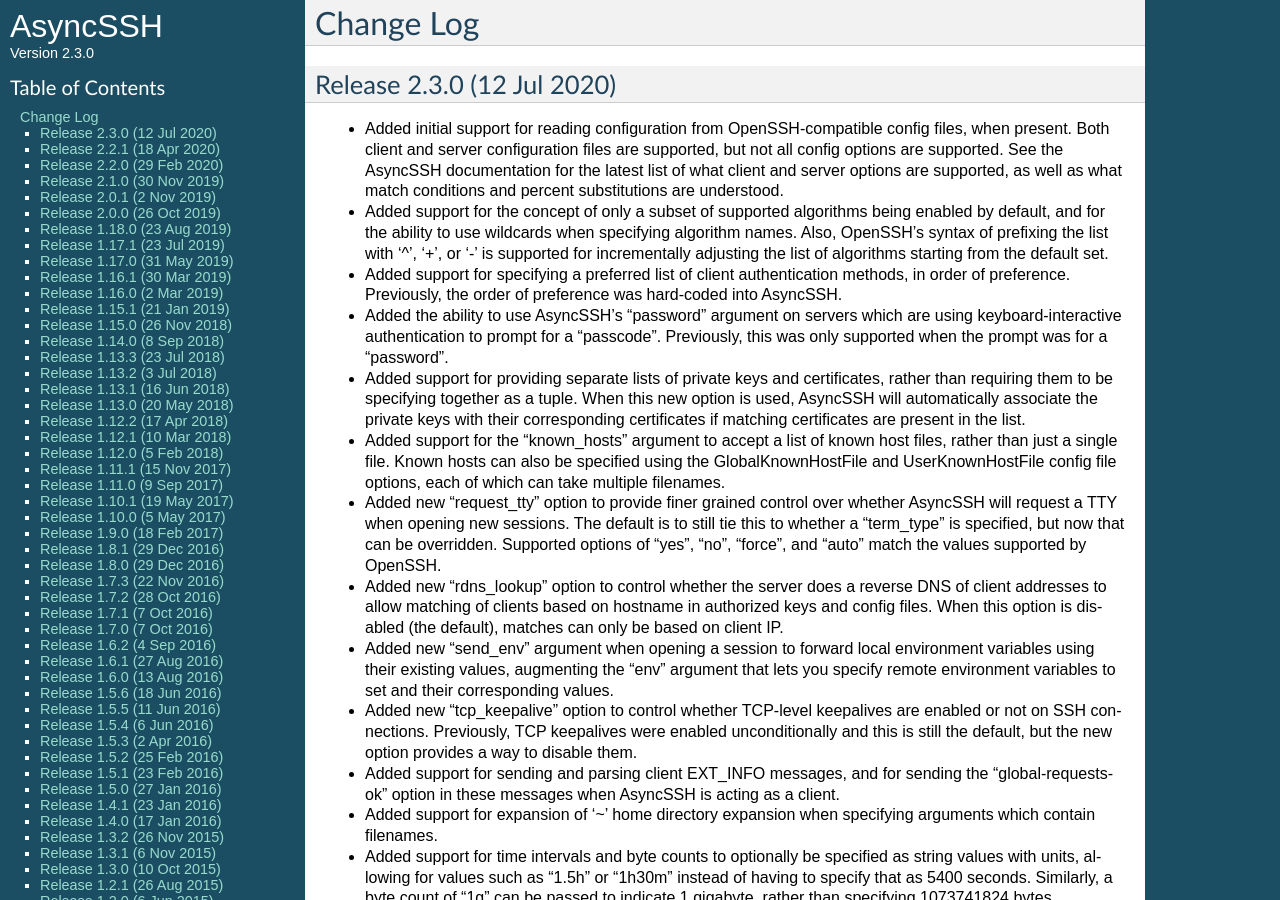
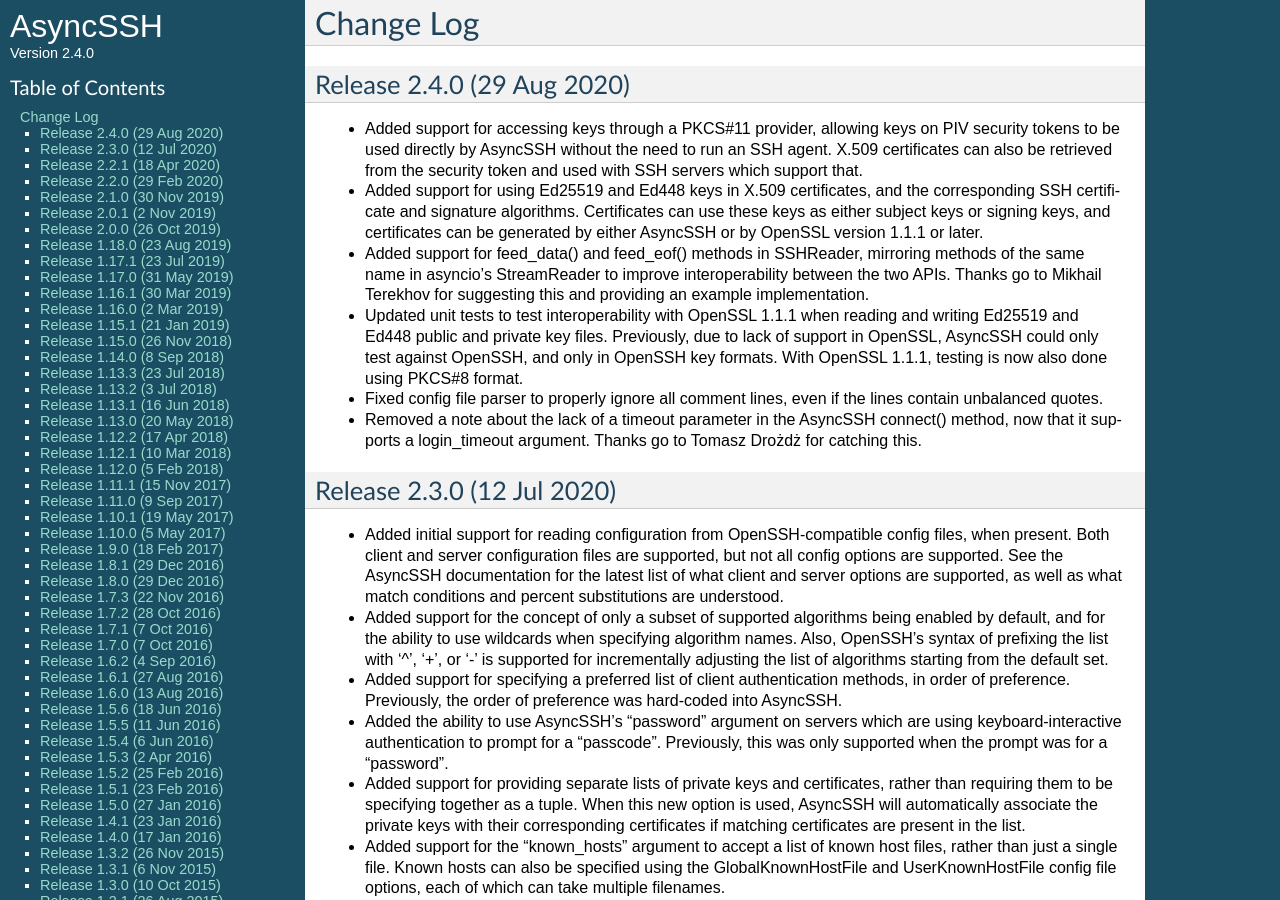
Before and after one commit to ronf/asyncssh, a Sphinx documentation site: the page built from docs/changes.rst, in a window 1280 px wide and 900 px high. Built offline with Sphinx 7.4.7, drawn with Linux system fonts in a browser that asks for light colours.

Commit message:
Bump version number up to 2.4.0 and update change log

```diff
--- a/asyncssh/version.py
+++ b/asyncssh/version.py
@@ -26,4 +26,4 @@ __author_email__ = 'ronf@timeheart.net'
 
 __url__ = 'http://asyncssh.timeheart.net'
 
-__version__ = '2.3.0'
+__version__ = '2.4.0'
--- a/docs/changes.rst
+++ b/docs/changes.rst
@@ -2,6 +2,38 @@
 
 Change Log
 ==========
+
+Release 2.4.0 (29 Aug 2020)
+---------------------------
+
+* Added support for accessing keys through a PKCS#11 provider, allowing
+  keys on PIV security tokens to be used directly by AsyncSSH without
+  the need to run an SSH agent. X.509 certificates can also be retrieved
+  from the security token and used with SSH servers which support that.
+
+* Added support for using Ed25519 and Ed448 keys in X.509 certificates,
+  and the corresponding SSH certificate and signature algorithms.
+  Certificates can use these keys as either subject keys or signing keys,
+  and certificates can be generated by either AsyncSSH or by OpenSSL
+  version 1.1.1 or later.
+
+* Added support for feed_data() and feed_eof() methods in SSHReader,
+  mirroring methods of the same name in asyncio's StreamReader to
+  improve interoperability between the two APIs. Thanks go to Mikhail
+  Terekhov for suggesting this and providing an example implementation.
+
+* Updated unit tests to test interoperability with OpenSSL 1.1.1 when
+  reading and writing Ed25519 and Ed448 public and private key files.
+  Previously, due to lack of support in OpenSSL, AsyncSSH could only
+  test against OpenSSH, and only in OpenSSH key formats. With OpenSSL
+  1.1.1, testing is now also done using PKCS#8 format.
+
+* Fixed config file parser to properly ignore all comment lines, even
+  if the lines contain unbalanced quotes.
+
+* Removed a note about the lack of a timeout parameter in the AsyncSSH
+  connect() method, now that it supports a login_timeout argument.
+  Thanks go to Tomasz Drożdż for catching this.
 
 Release 2.3.0 (12 Jul 2020)
 ---------------------------
```
